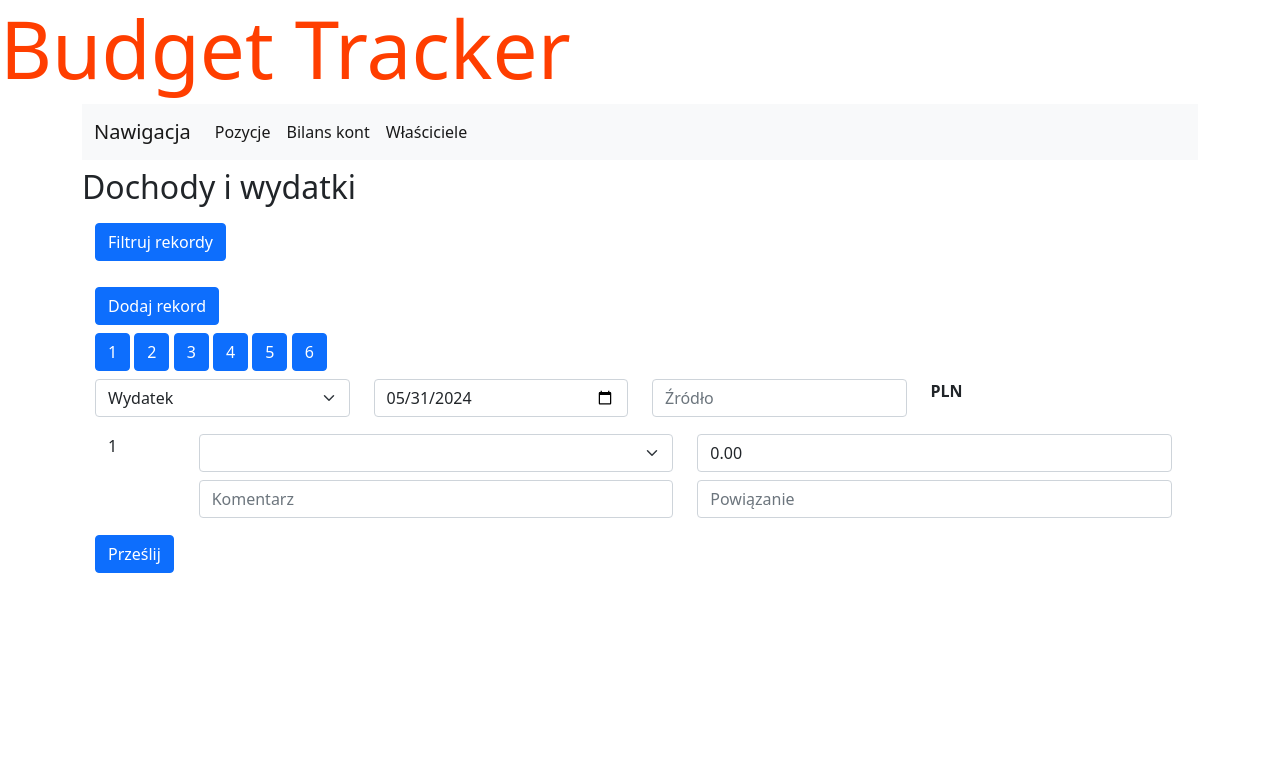
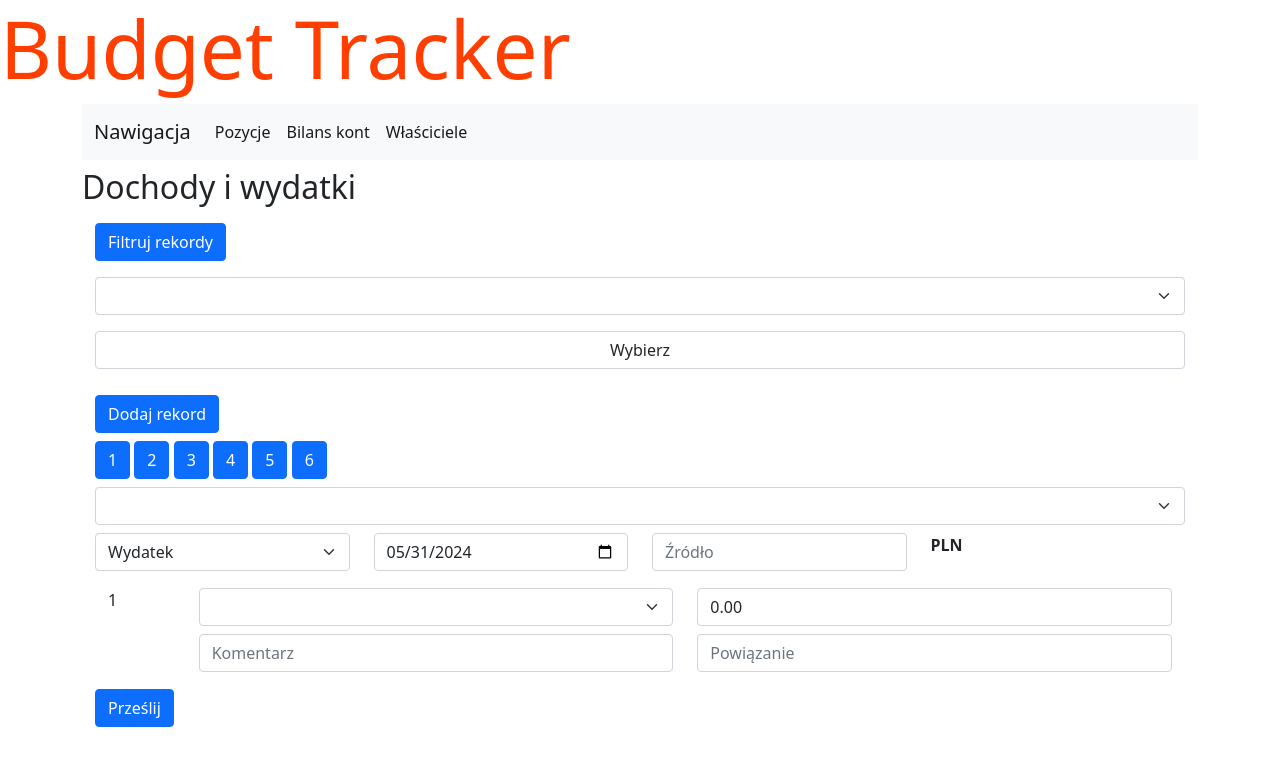
Before and after one commit to mwisniewski1991/budget_tracker, a Flask app: page /incexp/ in a window 1280 px wide. Shown: the top 766 px of the page. Run offline with Flask 3, Linux system fonts and the light colour scheme; tables that the repository leaves empty hold one stand-in row (values such as "Sample post"); lists and menus that the app fills with data are empty; parts of the project's set-up code (start-up, migrations or seed data) failed here and were passed over; some libraries are stand-ins or nearby versions.

Commit message:
Add dropdowns for owners and accounts

```diff
--- a/website/app/blueprints/incexp/templates/incexp/home.html.jinja
+++ b/website/app/blueprints/incexp/templates/incexp/home.html.jinja
@@ -7,12 +7,24 @@
     <div  class="container my-2 border border-white rounded">
 
 
-        <button class="btn btn-primary my-2" hx-on:click="htmx.toggleClass(htmx.find('#incexp-filters-form'), 'hidden');">
+        <button class="btn btn-primary my-2" hx-on:click="htmx.toggleClass(htmx.find('#incexp-filters-details'), 'hidden');">
             Filtruj rekordy
         </button>
 
-        <form class="form hidden" hx-get="/incexp/owners-accounts" id="incexp-filters-form" hx-target="this" hx-swap="afterbegin"  hx-trigger="load">
+        {# <form class="form " hx-get="/incexp/owners-accounts" id="incexp-filters-form" hx-target="this" hx-swap="afterbegin"  hx-trigger="load"> #}
+        <form class="form">
 
+            <select class="form-select my-2" aria-label="Default select example" id="owner-account-ids" name="owner-account-ids">
+                {% for owner in owners%}
+                    {% for account in owner.accounts%}
+                        <option value="{{ owner.id }}_{{ account.id }}"
+                        {% if owner_account_ids == owner.id|string + '_' + account.id  %} selected {% endif %}
+                            >{{ owner.name_pl }} - {{ account.name_pl }} </option>
+                    {% endfor %}
+                {% endfor %}
+            </select>
+
+        <div id="incexp-filters-details" class="hidden">
             <div class="row my-2">
                 <div class="col">
                     <label for="limit">Ilość rekordów</label>
@@ -72,12 +84,12 @@
                 </div>
             </div>
 
+        </div>
             <div class="row">
                 <div class="col">
                     <input type="submit"  class="form-control my-2"  value="Wybierz" class="create_edit">
                 </div>
             </div>
-
         </form>
     </div>
 
@@ -99,6 +111,20 @@
         <button class="btn btn-primary" hx-on:click="htmx.toggleClass(htmx.find('#incexp-add-positions-box_6'), 'hidden');">6</button>
 
         <form class="form" id="incexp-add-form" action="/incexp", method="POST">
+
+            <div class="row my-2">
+                <div class="col">
+                <select class="form-select" id="owner_accounts_ids" name="owner_accounts_ids">
+                    {% for owner in owners%}
+                        {% for account in owner.accounts%}
+                            <option value="{{ owner.id }}_{{ account.id }}"
+                            {% if owner_account_ids == owner.id|string + '_' + account.id  %} selected {% endif %}
+                                >{{ owner.name_pl }} - {{ account.name_pl }} </option>
+                        {% endfor %}
+                    {% endfor %}
+                </select>
+                </div>
+            </div>
 
             <div class="row my-2">
                 <div class="col">
```
Lines whose indentation alone changed are shown as unchanged.
